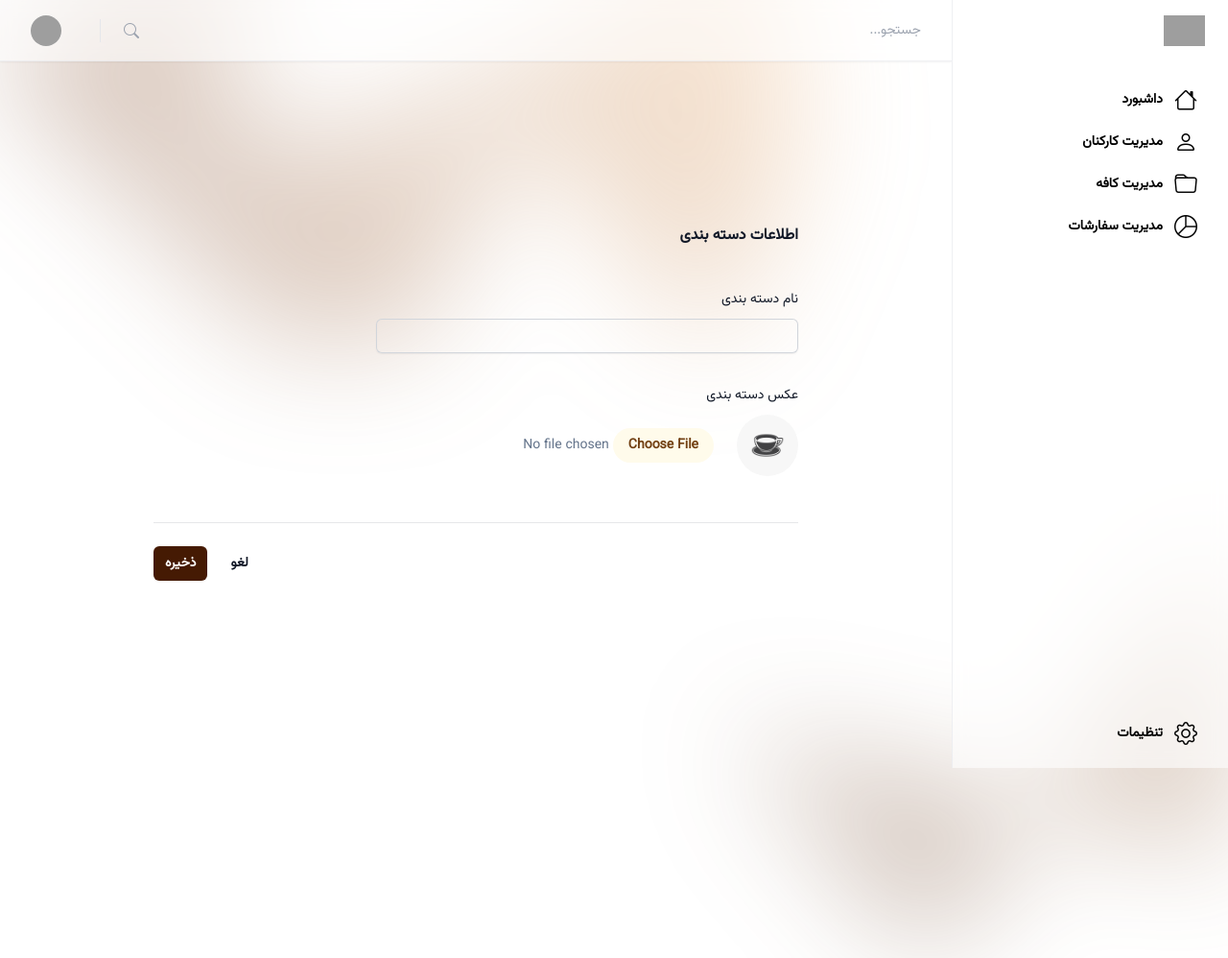
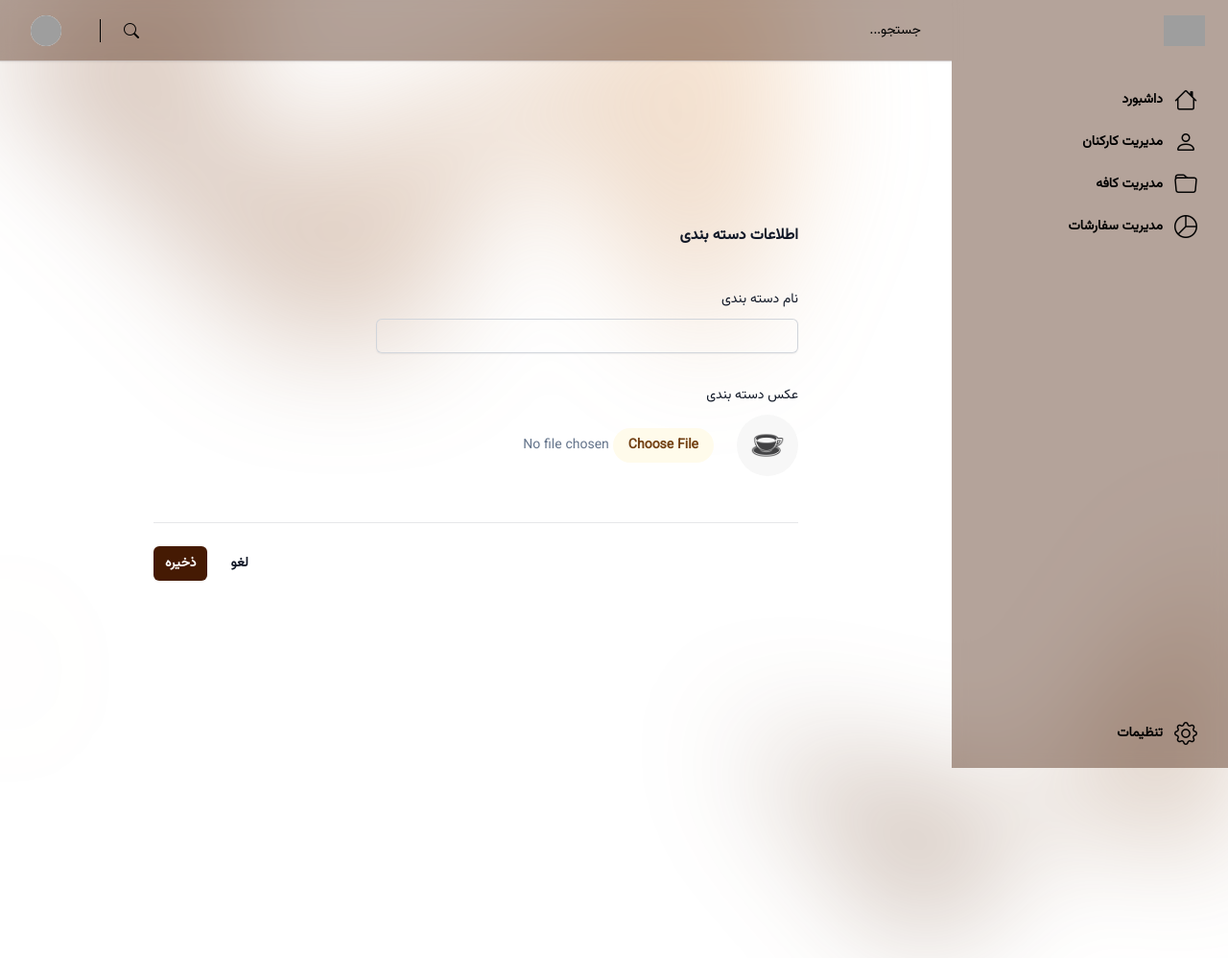
Before and after one commit to Erfaani/CafQaf, a Django app: page /dashboard/products/add_change_category/ in a window 1280 px wide. Shown: the whole page at 96% size. Run offline with Django 4.2, Linux system fonts and the light colour scheme; style sheets or scripts are compiled from the project's sources; some libraries are stand-ins or nearby versions; grey boxes are pictures that could not be loaded.

Commit message:
Update order item and sidebar item styling

```diff
--- a/dashboard/templates/dashboard.html
+++ b/dashboard/templates/dashboard.html
@@ -4,7 +4,33 @@
     داشبورد
 {% endblock title %}
 {% block content %}
+
+    <!-- Background -->
+        <div>
+            <div class="absolute inset-x-0 -top-40 -z-10 transform-gpu overflow-hidden blur-3xl sm:-top-80"
+                 aria-hidden="true">
+                <div class="relative left-[calc(50%-11rem)] aspect-[1155/678] w-[36.125rem] -translate-x-1/2 rotate-[30deg] bg-gradient-to-tr from-[#431407] to-[#fdba74] opacity-30 sm:left-[calc(50%-30rem)] sm:w-[72.1875rem]"
+                     style="clip-path: polygon(74.1% 44.1%, 100% 61.6%, 97.5% 26.9%, 85.5% 0.1%, 80.7% 2%, 72.5% 32.5%, 60.2% 62.4%, 52.4% 68.1%, 47.5% 58.3%, 45.2% 34.5%, 27.5% 76.7%, 0.1% 64.9%, 17.9% 100%, 27.6% 76.8%, 76.1% 97.7%, 74.1% 44.1%)">
+                </div>
+            </div>
+            <div class="absolute inset-x-0 top-[calc(100%-13rem)] -z-10 transform-gpu overflow-hidden blur-3xl sm:top-[calc(100%-30rem)]"
+                 aria-hidden="true">
+                <div class="relative right-[calc(50%+3rem)] aspect-[1155/678] w-[36.125rem] -translate-x-1/2 bg-gradient-to-tr from-[#451a03] to-[#fdba74] opacity-30 sm:left-[calc(50%+36rem)] sm:w-[72.1875rem]"
+                     style="clip-path: polygon(74.1% 44.1%, 100% 61.6%, 97.5% 26.9%, 85.5% 0.1%, 80.7% 2%, 72.5% 32.5%, 60.2% 62.4%, 52.4% 68.1%, 47.5% 58.3%, 45.2% 34.5%, 27.5% 76.7%, 0.1% 64.9%, 17.9% 100%, 27.6% 76.8%, 76.1% 97.7%, 74.1% 44.1%)">
+                </div>
+            </div>
+            <div class="absolute inset-x-0 top-[calc(100%-13rem)] -z-10 transform-gpu overflow-hidden blur-3xl sm:top-[calc(100%-30rem)]"
+                 aria-hidden="true">
+                <div class="relative left-[calc(50%+3rem)] aspect-[1155/678] w-[36.125rem] -translate-x-1/2 bg-gradient-to-tr from-[#451a03] to-[#fdba74] opacity-30 sm:left-[calc(50%+36rem)] sm:w-[72.1875rem]"
+                     style="clip-path: polygon(74.1% 44.1%, 100% 61.6%, 97.5% 26.9%, 85.5% 0.1%, 80.7% 2%, 72.5% 32.5%, 60.2% 62.4%, 52.4% 68.1%, 47.5% 58.3%, 45.2% 34.5%, 27.5% 76.7%, 0.1% 64.9%, 17.9% 100%, 27.6% 76.8%, 76.1% 97.7%, 74.1% 44.1%)">
+                </div>
+            </div>
+        </div>
+
     <div x-data="{ openSidebar: false }">
+
+
+
         <div x-show="openSidebar"
              class="relative z-50 lg:hidden"
              x-description="Off-canvas menu for mobile, show/hide based on off-canvas menu state."
@@ -61,31 +87,15 @@
             </div>
         </div>
 
-        <!-- Background -->
-        <div>
-            <div class="absolute inset-x-0 -top-40 -z-10 transform-gpu overflow-hidden blur-3xl sm:-top-80"
-                 aria-hidden="true">
-                <div class="relative left-[calc(50%-11rem)] aspect-[1155/678] w-[36.125rem] -translate-x-1/2 rotate-[30deg] bg-gradient-to-tr from-[#431407] to-[#fdba74] opacity-30 sm:left-[calc(50%-30rem)] sm:w-[72.1875rem]"
-                     style="clip-path: polygon(74.1% 44.1%, 100% 61.6%, 97.5% 26.9%, 85.5% 0.1%, 80.7% 2%, 72.5% 32.5%, 60.2% 62.4%, 52.4% 68.1%, 47.5% 58.3%, 45.2% 34.5%, 27.5% 76.7%, 0.1% 64.9%, 17.9% 100%, 27.6% 76.8%, 76.1% 97.7%, 74.1% 44.1%)">
-                </div>
-            </div>
-            <div class="absolute inset-x-0 top-[calc(100%-13rem)] -z-10 transform-gpu overflow-hidden blur-3xl sm:top-[calc(100%-30rem)]"
-                 aria-hidden="true">
-                <div class="relative left-[calc(50%+3rem)] aspect-[1155/678] w-[36.125rem] -translate-x-1/2 bg-gradient-to-tr from-[#451a03] to-[#fdba74] opacity-30 sm:left-[calc(50%+36rem)] sm:w-[72.1875rem]"
-                     style="clip-path: polygon(74.1% 44.1%, 100% 61.6%, 97.5% 26.9%, 85.5% 0.1%, 80.7% 2%, 72.5% 32.5%, 60.2% 62.4%, 52.4% 68.1%, 47.5% 58.3%, 45.2% 34.5%, 27.5% 76.7%, 0.1% 64.9%, 17.9% 100%, 27.6% 76.8%, 76.1% 97.7%, 74.1% 44.1%)">
-                </div>
-            </div>
-        </div>
-
         <!-- Static sidebar for desktop -->
         <div class="hidden lg:fixed lg:inset-y-0 lg:z-50 lg:flex lg:w-72 lg:flex-col">
             <!-- Sidebar component, swap this element with another sidebar if you like -->
-            <div class="flex grow flex-col gap-y-5 overflow-y-auto border-l border-gray-200/60 bg-white/60 backdrop-blur px-6 pb-4">
+            <div class="flex grow flex-col gap-y-5 overflow-y-auto bg-coffee/40 backdrop-blur px-6 pb-4">
                 <div class="flex h-16 shrink-0 items-center">
                     <img class="h-8 w-auto"
                          width=""
                          height=""
-                         src="https://tailwindui.com/img/logos/mark.svg?color=amber&amp;shade=900"
+                         src="https://tailwindui.com/img/logos/mark.svg?color=amber&amp;shade=950"
                          alt="Your Company">
                 </div>
                 <nav class="flex flex-1 flex-col">
@@ -98,28 +108,28 @@
 
         <!-- Navbar and main -->
         <div class="lg:pr-72">
-            <div class="sticky top-0 z-40 flex h-16 shrink-0 items-center gap-x-4 border-b border-gray-200/60 bg-white/60 backdrop-blur px-4 shadow-sm sm:gap-x-6 sm:px-6 lg:px-8">
+            <div class="sticky top-0 z-40 flex h-16 shrink-0 items-center gap-x-4 border-b border-gray-200/60 bg-coffee/40 backdrop-blur px-4 shadow-sm sm:gap-x-6 sm:px-6 lg:px-8">
                 <button type="button"
-                        class="-m-2.5 p-2.5 text-gray-700 lg:hidden"
+                        class="-m-2.5 p-2.5 text-black lg:hidden"
                         @click="openSidebar = true">
                     <i class="bi bi-list text-2xl flex"></i>
                 </button>
                 <!-- Separator -->
-                <div class="h-6 w-px bg-gray-200 lg:hidden" aria-hidden="true"></div>
+                <div class="h-6 w-px bg-black lg:hidden" aria-hidden="true"></div>
                 <div class="flex flex-1 gap-x-4 self-stretch lg:gap-x-6">
                     <form class="relative flex flex-1" action="#" method="get">
                         <div class="flex items-center pointer-events-none absolute inset-y-0 left-0">
-                            <i class="flex bi bi-search text-gray-400 hover:text-gray-500"></i>
+                            <i class="flex bi bi-search text-black"></i>
                         </div>
                         <input id="search-field"
-                               class="bg-transparent block h-full w-full border-0 py-0 pl-8 pr-0 text-gray-900 placeholder:text-gray-400 focus:ring-0 sm:text-sm"
+                               class="bg-transparent block h-full w-full border-0 py-0 pl-8 pr-0 black placeholder:text-black focus:ring-0 sm:text-sm"
                                placeholder="جستجو..."
                                type="search"
                                name="search">
                     </form>
                     <div class="flex items-center gap-x-4 lg:gap-x-6">
                         <!-- Separator -->
-                        <div class="hidden lg:block lg:h-6 lg:w-px lg:bg-gray-200"
+                        <div class="hidden lg:block lg:h-6 lg:w-px lg:bg-black"
                              aria-hidden="true"></div>
                         <!-- Profile dropdown -->
                         <div x-data="{ openDropdown: false }" class="relative">
@@ -129,7 +139,7 @@
                                     x-ref="button"
                                     @click="openDropdown = !openDropdown">
                                 <span class="hidden lg:flex lg:items-center">
-                                    <span class="text-sm font-semibold leading-6 text-gray-900"
+                                    <span class="text-sm font-semibold leading-6 black"
                                           aria-hidden="true">{{ user.get_full_name }}</span>
                                 </span>
                                 <img class="mr-4 h-8 w-8 rounded-full bg-gray-50"
--- a/dashboard/templates/dashboard/components/sidebar_item.html
+++ b/dashboard/templates/dashboard/components/sidebar_item.html
@@ -1,10 +1,10 @@
 <li>
     <a href="{% url url_name %}"
        class="flex items-center hover:text-coffee hover:bg-gray-100/60 group gap-x-3 rounded-md p-2 text-sm leading-6 font-semibold"
-       :class="{ 'bg-gray-100/60 text-coffee': {% if request.resolver_match.url_name == url_name %} true {% else %} false {% endif %} }"
+       :class="{ 'bg-coffee/60 text-white': {% if request.resolver_match.url_name == url_name %} true {% else %} false {% endif %} }"
        x-state:on="Current"
        x-state:off="Default">
-        <i  class="bi {{ item_icon }} text-2xl flex group-hover:text-coffee {% if request.resolver_match.url_name == url_name %} text-coffee {% endif %}">
+        <i  class="bi {{ item_icon }} text-2xl flex group-hover:text-coffee {% if request.resolver_match.url_name == url_name %} text-white {% endif %}">
         </i>
         {{ item_name }}
     </a>
--- a/dashboard/templates/dashboard/orders/order_item.html
+++ b/dashboard/templates/dashboard/orders/order_item.html
@@ -14,7 +14,7 @@
     </td>
     {% if order.is_active %}
         <td class="relative whitespace-nowrap border-b border-gray-200 py-4 pr-4 pl-3 text-right text-sm font-medium sm:pr-8 lg:pr-8">
-            <div class="flex items-start justify-center bg-white">
+            <div class="flex items-start justify-center">
                 <div class="inline-flex rounded-md shadow-sm">
                     <a href="{% url 'done_order' order.id %}"
                            class="relative inline-flex items-center rounded-r-md bg-white px-3 py-2 text-sm font-semibold text-gray-900 ring-1 ring-inset ring-gray-300 hover:bg-gray-50 focus:z-10">
```
Also changed, not shown: db.sqlite3.
